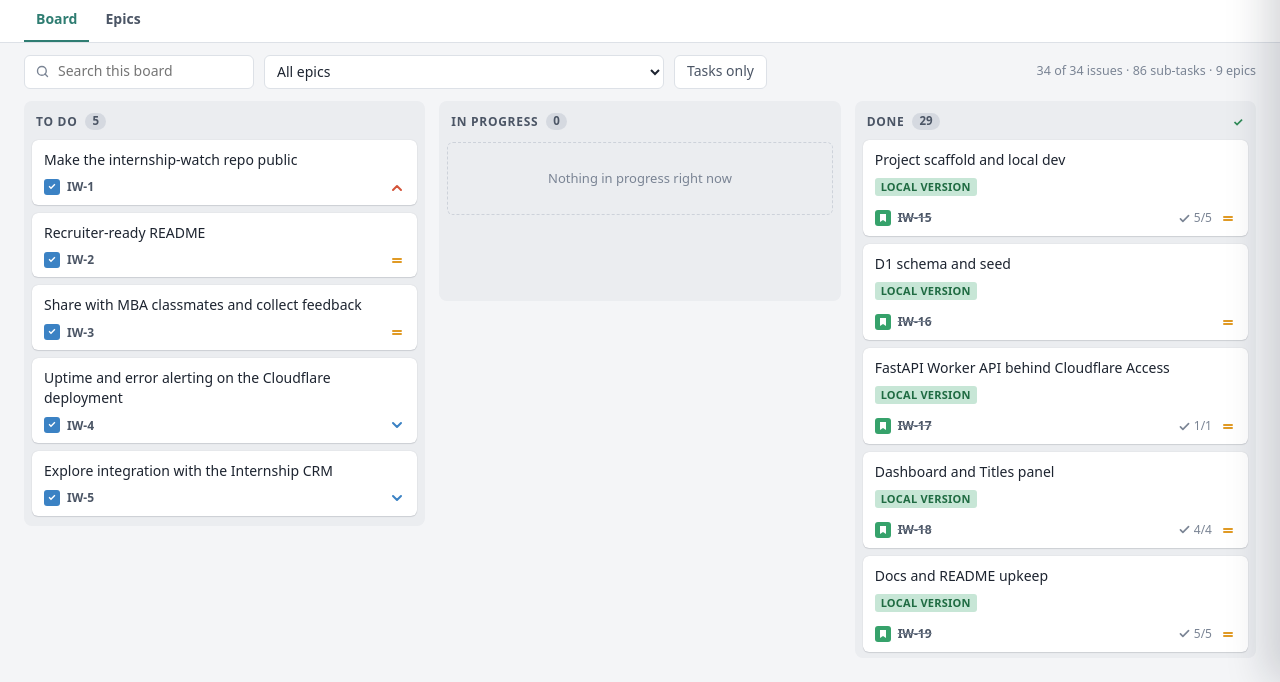
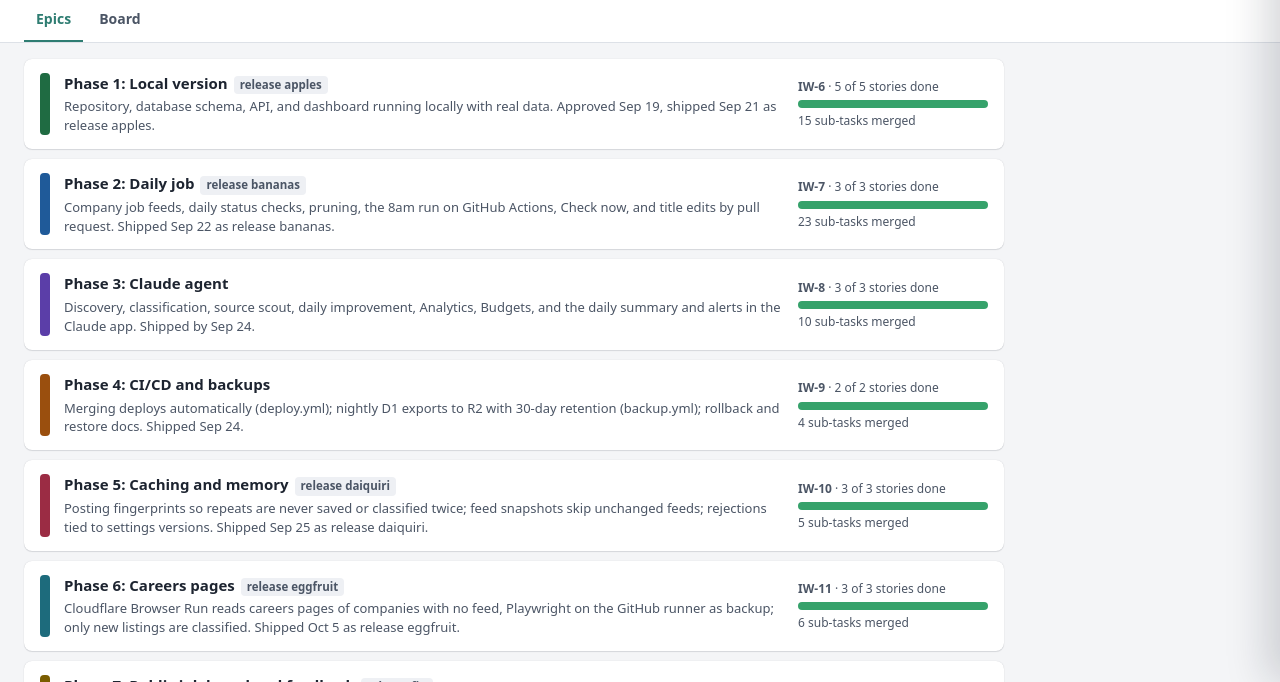
Before and after one commit to HenryDMcGee/AI-Hub-channels, a plain HTML site: page demo/jira/index.html in a window 1280 px wide. Shown: the part 118-800 px from the top of the page. Drawn offline with Linux system fonts and the light colour scheme.

Commit message:
Demo Jira: open on the Epics view
Co-Authored-By: Claude Opus 5.5 <noreply@anthropic.com>
Claude-Session: https://claude.ai/code/session_016BvfGbCbXmnekGVN8EURTT

```diff
--- a/demo/jira/index.html
+++ b/demo/jira/index.html
@@ -118,19 +118,19 @@ main{flex:1;min-height:0;overflow:auto;padding:0 24px 24px}
     <div class="ro"><svg viewBox="0 0 24 24" fill="none" stroke="currentColor" stroke-width="2" stroke-linecap="round" stroke-linejoin="round" aria-hidden="true"><rect x="4" y="11" width="16" height="10" rx="2"/><path d="M8 11V7a4 4 0 0 1 8 0v4"/></svg>Read-only</div>
   </div>
   <div class="tabs" role="tablist">
-    <button role="tab" id="tabBoard" aria-selected="true" aria-controls="viewBoard">Board</button>
-    <button role="tab" id="tabEpics" aria-selected="false" aria-controls="viewEpics">Epics</button>
+    <button role="tab" id="tabEpics" aria-selected="true" aria-controls="viewEpics">Epics</button>
+    <button role="tab" id="tabBoard" aria-selected="false" aria-controls="viewBoard">Board</button>
   </div>
 </header>
-<div class="toolbar">
+<div class="toolbar" hidden>
   <label class="search"><svg viewBox="0 0 24 24" fill="none" stroke="currentColor" stroke-width="2.2" stroke-linecap="round" aria-hidden="true"><circle cx="11" cy="11" r="7"/><path d="M20 20l-4-4"/></svg><input id="q" type="search" placeholder="Search this board" aria-label="Search this board"></label>
   <select id="epicSel" aria-label="Filter by epic"><option value="">All epics</option></select>
   <button class="chip" id="typeTasks" aria-pressed="false" type="button">Tasks only</button>
   <span class="count-note" id="countNote"></span>
 </div>
 <main>
-  <section id="viewBoard" role="tabpanel" aria-labelledby="tabBoard"><div class="board" id="board"></div></section>
-  <section id="viewEpics" role="tabpanel" aria-labelledby="tabEpics" hidden><div class="epics" id="epics"></div></section>
+  <section id="viewBoard" role="tabpanel" aria-labelledby="tabBoard" hidden><div class="board" id="board"></div></section>
+  <section id="viewEpics" role="tabpanel" aria-labelledby="tabEpics"><div class="epics" id="epics"></div></section>
 </main>
 <div class="scrim" id="scrim"></div>
 <aside class="drawer" id="drawer" role="dialog" aria-modal="true" aria-labelledby="dTitle" inert>
@@ -249,7 +249,7 @@ main{flex:1;min-height:0;overflow:auto;padding:0 24px 24px}
   document.addEventListener('pointerdown', function (ev) { dragged = false; var c = ev.target.closest('.card'); down = c ? { x: ev.clientX, y: ev.clientY } : null; });
   document.addEventListener('pointermove', function (ev) { if (down && Math.abs(ev.clientX - down.x) + Math.abs(ev.clientY - down.y) > 24 && ev.pointerType === 'mouse') { down = null; dragged = true; toast('Read-only demo · cards can’t be moved'); } });
   document.addEventListener('pointerup', function () { down = null; });
-  renderBoard(); renderEpics();
+  renderBoard(); renderEpics(); view('epics');   /* opens on the Epics view */
 })();
 </script>
 </body>
```
Also changed, not shown: index.html (+2 -2 lines), 2 other files.
